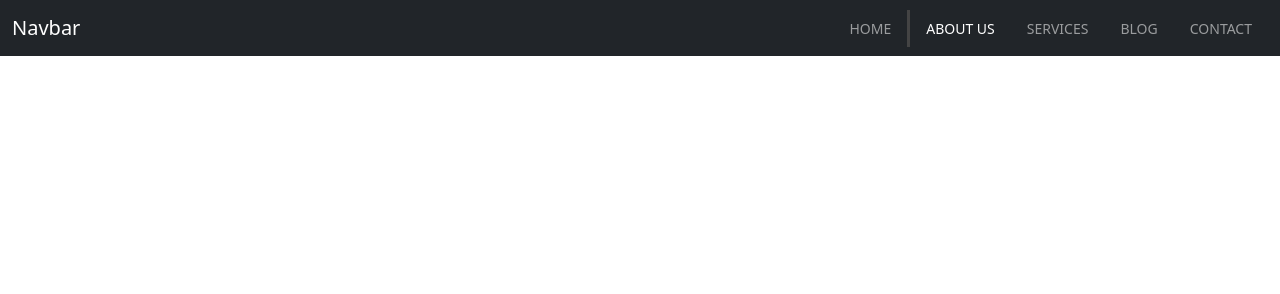
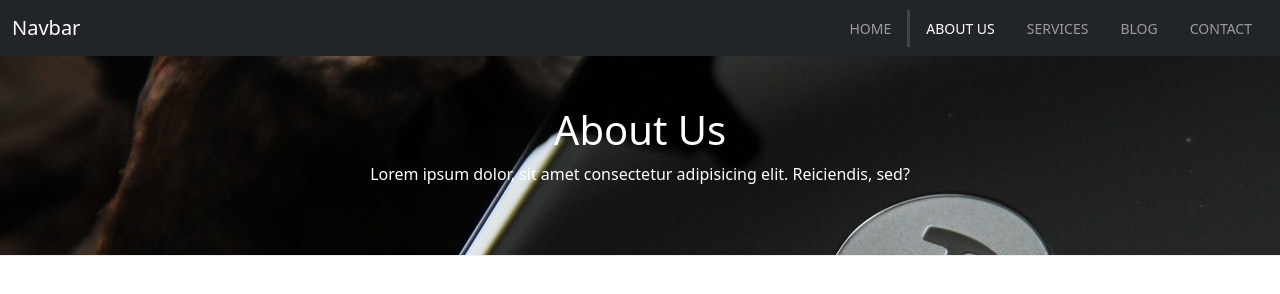
Before and after one commit to s-hesam-s/Glozzom, a plain HTML site: page about.html in a window 1280 px wide. Drawn offline with nearby package versions, Linux system fonts and the light colour scheme.

Commit message:
add page-header

```diff
--- a/about.html
+++ b/about.html
@@ -68,6 +68,23 @@
       </div>
     </nav>
 
+    <!-- PAGE HEADER -->
+    <header id="page-header">
+      <div class="container">
+        <div class="row">
+          <div class="col">
+            <div class="col-md-6 m-auto text-center">
+              <h1>About Us</h1>
+              <p>
+                Lorem ipsum dolor, sit amet consectetur adipisicing elit.
+                Reiciendis, sed?
+              </p>
+            </div>
+          </div>
+        </div>
+      </div>
+    </header>
+
     <script
       src="https://code.jquery.com/jquery-3.6.0.min.js"
       integrity="sha256-/xUj+3OJU5yExlq6GSYGSHk7tPXikynS7ogEvDej/m4="
--- a/css/style.css
+++ b/css/style.css
@@ -48,3 +48,13 @@ body {
 #video-play a {
   color: #fff;
 }
+
+#page-header {
+  height: 200px;
+  background: url(../img/image1.jpg);
+  background-position: 0 -360px;
+  background-attachment: fixed;
+  border-bottom: 1px solid #eee;
+  color: #fff;
+  padding-top: 50px;
+}
```
